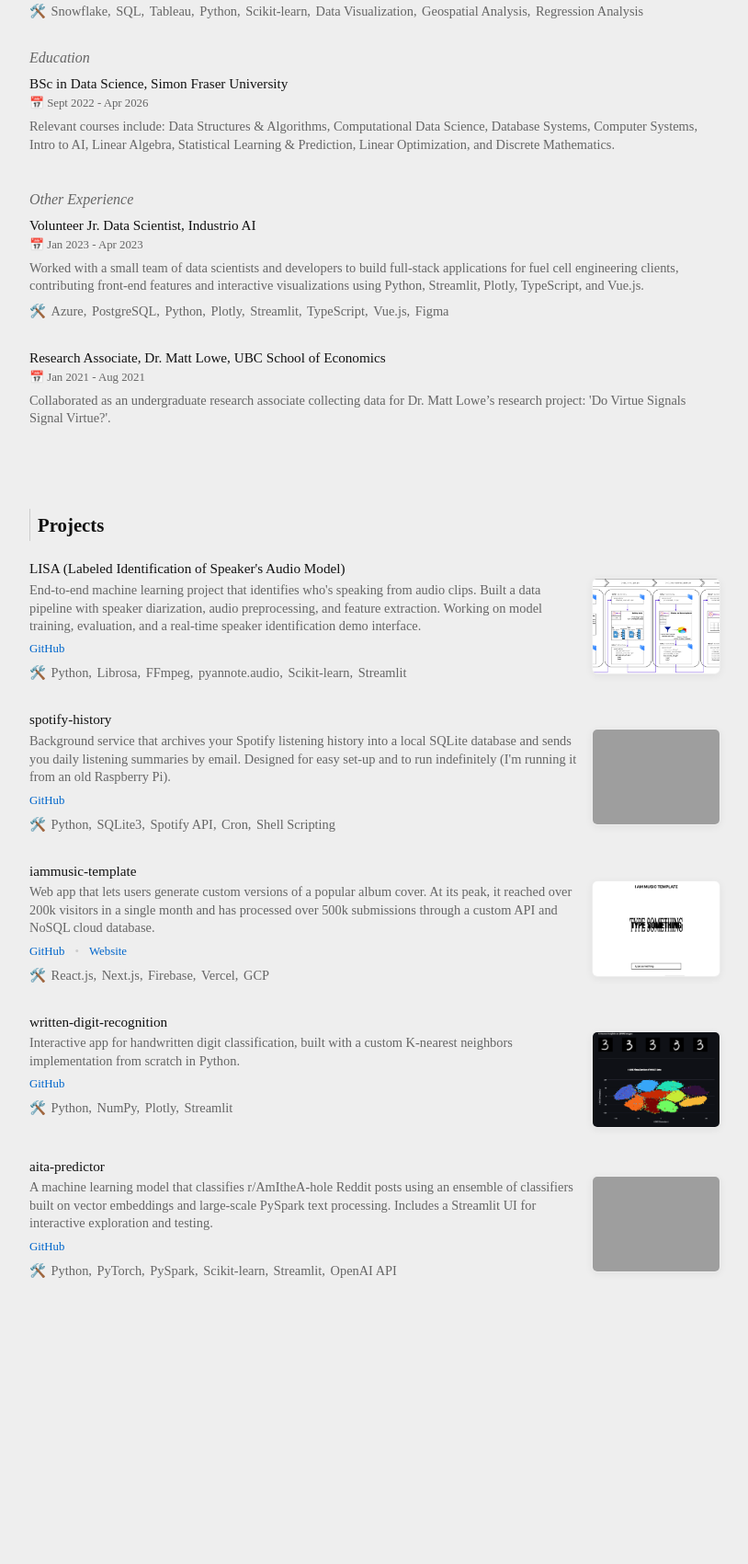
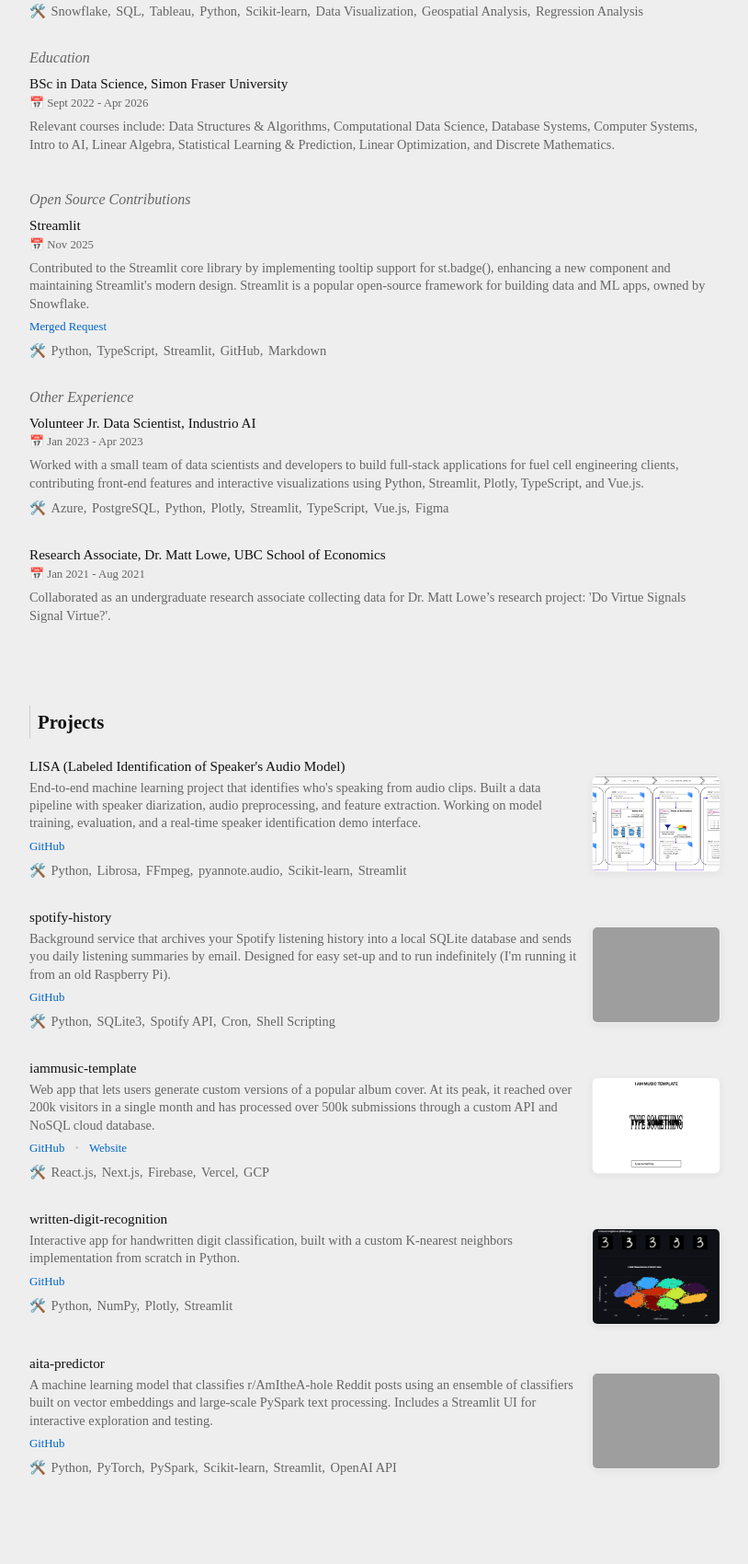
Before and after one commit to marcolanfranchi/ml, a Flask app: page / in a window 1280 px wide. Shown: the part 599-2299 px from the top of the page at 92% size, without its empty margins (232-1046 px from the left). Before the commit the page ends 1988 px from the top, so only its background shows below. Run offline with Flask 3, Linux system fonts and the light colour scheme; some web fonts are replaced; grey boxes are pictures that could not be loaded.

Commit message:
added new section (OS c)

```diff
--- a/app.py
+++ b/app.py
@@ -48,6 +48,19 @@ portfolio_data = {
                      "Regression Analysis"]
         }
     ],
+    'opensource': [
+        {
+            'title': 'Streamlit',
+            # 'company': 'Snowflake, Inc. (maintainers and owners of Streamlit)',
+            'pr_link': 'https://github.com/streamlit/streamlit/pull/12897',
+            'date': 'Nov 2025',
+            'description': "Contributed to the Streamlit core library by implementing tooltip support for \
+            st.badge(), enhancing a new component and maintaining Streamlit's modern design. Streamlit is \
+                a popular open-source framework for building data and ML apps, owned by Snowflake.",
+            'tech': ["Python", "TypeScript", "Streamlit", "GitHub", "Markdown"]
+        },
+    ],
+
     'volunteering': [
         {
             'title': 'Volunteer Jr. Data Scientist',
--- a/templates/home.html
+++ b/templates/home.html
@@ -44,6 +44,28 @@
             <h3>{{ edu.degree }}, {{ edu.school }}</h3>
             <span class="meta">📅 {{ edu.date }}</span>
             <p>{{ edu.description }}</p>
+        </div>
+        {% endfor %}
+    </div>
+
+    <h2 class="section-subtitle">Open Source Contributions</h2>
+    <div class="timeline-group">
+        {% for contr in data.opensource %}
+        <div class="timeline-item">
+            <h3>{{ contr.title }}</h3>
+            <span class="meta">📅 {{ contr.date }}</span>
+            <p>{{ contr.description }}</p>
+            <div class="meta">
+                <a href="{{ contr.pr_link }}" target="_blank">Merged Request</a>
+            </div>
+            <div class="tags">
+            {% if contr.tech %}
+                🛠️
+                {% for tech in contr.tech %}
+                    <span>{{ tech }}{% if not loop.last %}, {% endif %}</span>
+                {% endfor %}
+            {% endif %}
+            </div>
         </div>
         {% endfor %}
     </div>
@@ -101,7 +123,6 @@
         </div>
         {% endfor %}
 
-        <!-- Move the modal OUTSIDE the loop -->
         <div id="imgModal" class="img-modal" onclick="closeModal()">
             <img id="modalImg" class="img-modal-content" alt="">
         </div>
```
